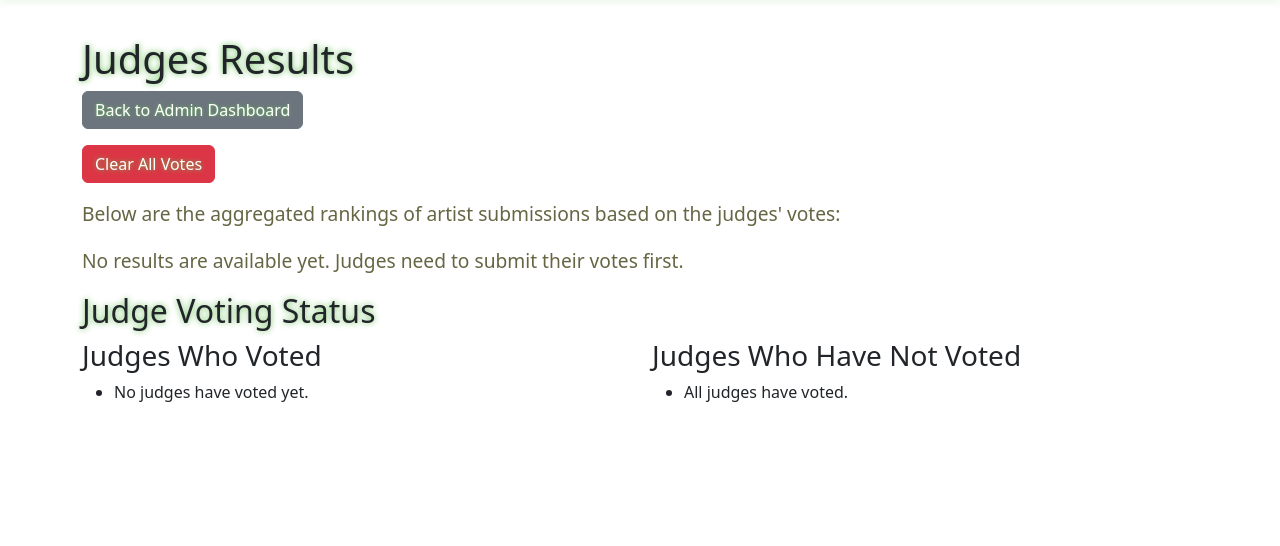
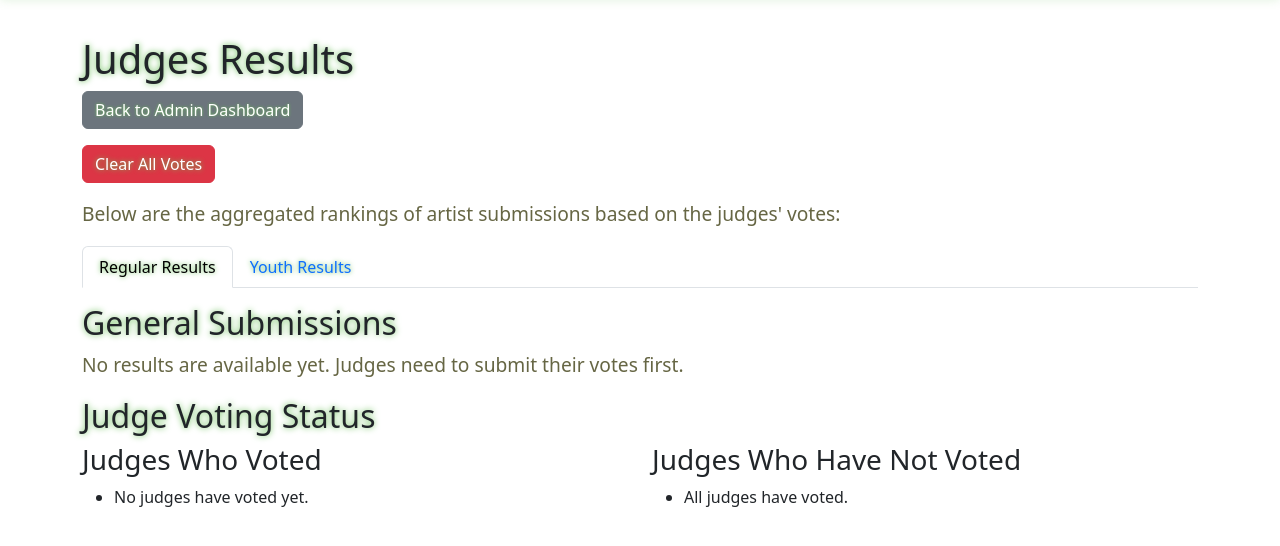
Before and after one commit to denuoweb/ArtSubmissionSite, a Flask app: page /judges/results in a window 1280 px wide. Shown: the part 61-607 px from the top of the page. Run offline with Flask 3, Linux system fonts and the light colour scheme; data that the repository does not hold is empty; some libraries are stand-ins or nearby versions.

Commit message:
add youth results

```diff
--- a/app/routes.py
+++ b/app/routes.py
@@ -547,7 +547,7 @@ def judges_ballot():
 def judges_results():
     from sqlalchemy import func
 
-    # Aggregate scores for each artwork (BadgeArtwork)
+    # Aggregate scores for each artwork (BadgeArtwork) - General Submissions
     results = db.session.query(
         ArtistSubmission.name.label("artist_name"),
         Badge.name.label("badge_name"),
@@ -566,7 +566,25 @@ def judges_results():
         func.sum(JudgeVote.rank)  # Lower score = higher ranking
     ).all()
 
-    # Fetch individual judge votes for each artwork
+    # Aggregate scores for Youth Submissions
+    youth_results = db.session.query(
+        YouthArtistSubmission.name.label("artist_name"),
+        YouthArtistSubmission.age.label("age"),
+        Badge.name.label("badge_name"),
+        YouthArtistSubmission.id.label("youth_artwork_id"),
+        YouthArtistSubmission.artwork_file.label("artwork_file"),
+        func.sum(JudgeVote.rank).label("total_score")
+    ).join(
+        JudgeVote, YouthArtistSubmission.id == JudgeVote.submission_id  # Link JudgeVote to YouthArtistSubmission
+    ).join(
+        Badge, YouthArtistSubmission.badge_id == Badge.id
+    ).group_by(
+        YouthArtistSubmission.id, YouthArtistSubmission.name, YouthArtistSubmission.age, Badge.name, YouthArtistSubmission.artwork_file
+    ).order_by(
+        func.sum(JudgeVote.rank)  # Lower score = higher ranking
+    ).all()
+
+    # Fetch individual judge votes for each artwork - General Submissions
     judge_votes = db.session.query(
         JudgeVote.badge_artwork_id,
         Judge.name.label("judge_name"),
@@ -575,7 +593,16 @@ def judges_results():
         Judge, Judge.id == JudgeVote.judge_id
     ).all()
 
-    # Organize judge votes by badge_artwork_id
+    # Fetch individual judge votes for youth submissions
+    youth_judge_votes = db.session.query(
+        JudgeVote.submission_id.label("youth_submission_id"),
+        Judge.name.label("judge_name"),
+        JudgeVote.rank
+    ).join(
+        Judge, Judge.id == JudgeVote.judge_id
+    ).all()
+
+    # Organize judge votes by badge_artwork_id (General Submissions)
     judge_votes_by_artwork = {}
     for vote in judge_votes:
         artwork_id = vote.badge_artwork_id
@@ -586,13 +613,24 @@ def judges_results():
             "rank": vote.rank
         })
 
+    # Organize judge votes by youth_submission_id
+    judge_votes_by_youth_submission = {}
+    for vote in youth_judge_votes:
+        submission_id = vote.youth_submission_id
+        if submission_id not in judge_votes_by_youth_submission:
+            judge_votes_by_youth_submission[submission_id] = []
+        judge_votes_by_youth_submission[submission_id].append({
+            "judge_name": vote.judge_name,
+            "rank": vote.rank
+        })
+
     # Fetch distinct judge IDs who have voted
     voted_judges_ids = db.session.query(JudgeVote.judge_id).distinct().all()
-    voted_judges_ids = [judge_id[0] for judge_id in voted_judges_ids]  # Extract IDs from query result
+    voted_judges_ids = [judge_id[0] for judge_id in voted_judges_ids]
 
     # Get the names of judges who have voted
     voted_judges = db.session.query(Judge.name).filter(Judge.id.in_(voted_judges_ids)).all()
-    voted_judges = [judge[0] for judge in voted_judges]  # Extract names from query result
+    voted_judges = [judge[0] for judge in voted_judges]
 
     # Fetch all judge names and determine who has not voted
     all_judges = db.session.query(Judge).all()
@@ -604,9 +642,12 @@ def judges_results():
     return render_template(
         "judges_results.html",
         results=results,
+        youth_results=youth_results,
         judge_votes_by_artwork=judge_votes_by_artwork,
+        judge_votes_by_youth_submission=judge_votes_by_youth_submission,
         judges_status=judges_status
     )
+
 
 
 @app.route("/judges/submission-success")
--- a/app/static/js/results.js
+++ b/app/static/js/results.js
@@ -1,3 +1,14 @@
+document.addEventListener("DOMContentLoaded", function () {
+    var triggerTabList = [].slice.call(document.querySelectorAll('#resultsTabs button'));
+    triggerTabList.forEach(function (triggerEl) {
+        var tabTrigger = new bootstrap.Tab(triggerEl);
+        triggerEl.addEventListener('click', function (event) {
+            event.preventDefault();
+            tabTrigger.show();
+        });
+    });
+});
+
 document.getElementById("clearVotesButton").addEventListener("click", function () {
     if (!confirm("Are you sure you want to clear all votes? This action cannot be undone.")) {
         return; // Exit if the user cancels the confirmation
--- a/app/templates/judges_results.html
+++ b/app/templates/judges_results.html
@@ -13,6 +13,41 @@
 
 <p>Below are the aggregated rankings of artist submissions based on the judges' votes:</p>
 
+<!-- Tabs Navigation -->
+<ul class="nav nav-tabs" id="resultsTabs" role="tablist">
+    <li class="nav-item" role="presentation">
+        <button
+            class="nav-link active"
+            id="regular-results-tab"
+            data-bs-toggle="tab"
+            data-bs-target="#regular-results"
+            type="button"
+            role="tab"
+            aria-controls="regular-results"
+            aria-selected="true">
+            Regular Results
+        </button>
+    </li>
+    <li class="nav-item" role="presentation">
+        <button
+            class="nav-link"
+            id="youth-results-tab"
+            data-bs-toggle="tab"
+            data-bs-target="#youth-results"
+            type="button"
+            role="tab"
+            aria-controls="youth-results"
+            aria-selected="false">
+            Youth Results
+        </button>
+    </li>
+</ul>
+
+<!-- Tabs Content -->
+<div class="tab-content mt-3">
+    <!-- Regular Results Tab -->
+    <div class="tab-pane fade show active" id="regular-results" role="tabpanel" aria-labelledby="regular-tab">
+        <h2>General Submissions</h2>
         {% if results %}
         <table id="resultsTable" class="table table-striped">
             <thead>
@@ -51,10 +86,59 @@
                 {% endfor %}
             </tbody>
         </table>
-
         {% else %}
         <p id="noResultsMessage">No results are available yet. Judges need to submit their votes first.</p>
         {% endif %}
+    </div>
+
+    <!-- Youth Results Tab -->
+    <div class="tab-pane fade" id="youth-results" role="tabpanel" aria-labelledby="youth-tab">
+        <h2>Youth Submissions</h2>
+        {% if youth_results %}
+        <table id="youthResultsTable" class="table table-striped">
+            <thead>
+                <tr>
+                    <th>Rank</th>
+                    <th>Artist Name</th>
+                    <th>Age</th>
+                    <th>Badge Name</th>
+                    <th>Artwork</th>
+                    <th>Score (Lower is Better)</th>
+                    <th>Judge Votes</th>
+                </tr>
+            </thead>
+            <tbody>
+                {% for artwork in youth_results %}
+                <tr>
+                    <td>{{ loop.index }}</td>
+                    <td>{{ artwork.artist_name }}</td>
+                    <td>{{ artwork.age }}</td>
+                    <td>{{ artwork.badge_name }}</td>
+                    <td>
+                        <a href="#"
+                           class="artwork-thumbnail"
+                           data-artwork-url="{{ url_for('static', filename=artwork.artwork_file) }}"
+                           data-name="{{ artwork.artist_name }}"
+                           data-id="{{ artwork.youth_artwork_id }}"
+                           onclick="return false;">View Artwork</a>
+                    </td>
+                    <td>{{ artwork.total_score }}</td>
+                    <td>
+                        <ul>
+                            {% for vote in judge_votes_by_youth_submission[artwork.youth_artwork_id] %}
+                            <li>{{ vote.judge_name }}: Rank {{ vote.rank }}</li>
+                            {% endfor %}
+                        </ul>
+                    </td>
+                </tr>
+                {% endfor %}
+            </tbody>
+        </table>
+        {% else %}
+        <p id="noYouthResultsMessage">No youth results are available yet. Judges need to submit their votes first.</p>
+        {% endif %}
+    </div>
+</div>
 
 <!-- Voting Status -->
 <h2>Judge Voting Status</h2>
@@ -115,7 +199,9 @@
 </div>
 
 {% endblock %}
+
 {% block scripts %}
 <script src="{{ url_for('static', filename='js/artwork_modal.js') }}"></script>
 <script src="{{ url_for('static', filename='js/results.js') }}"></script>
+
 {% endblock %}
```
Lines whose indentation alone changed are shown as unchanged.
